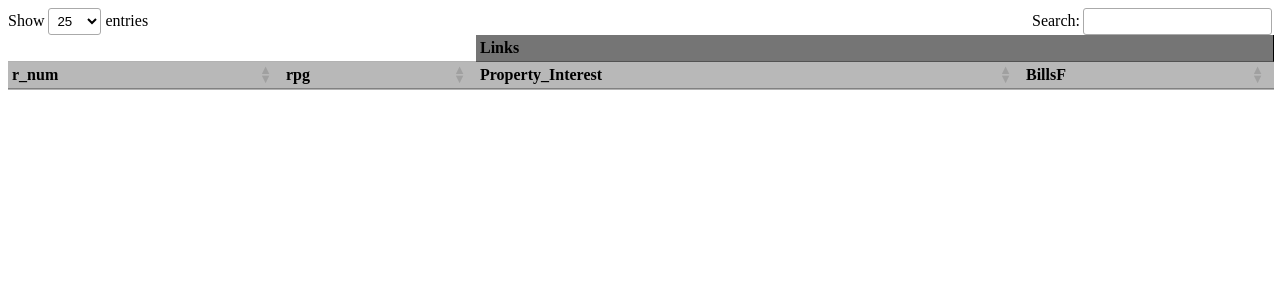
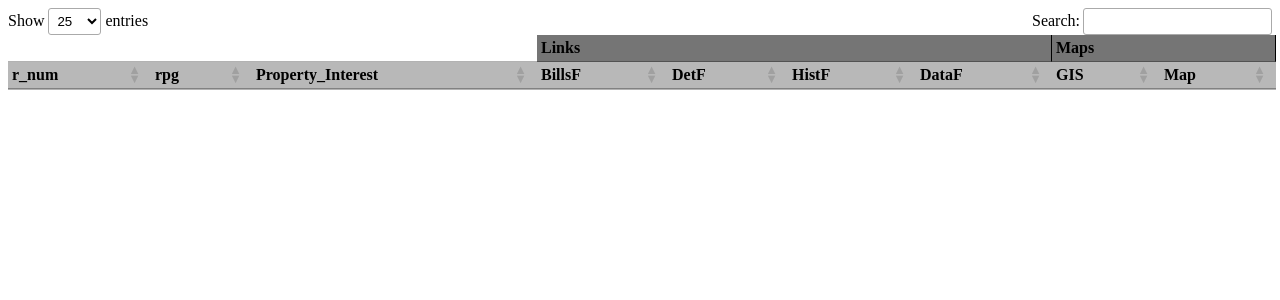
Before and after one commit to jfrerich/django-getrealty, a Django app: template templates/realty/testmodel_list.html in a window 1280 px wide. Shown: the top 300 px of the page. Run offline with Django 3.2, Linux system fonts and the light colour scheme; the template is opened without the code that fills it, so the values that code supplies are empty; some libraries are stand-ins or nearby versions.

Commit message:
Added more columns

```diff
--- a/templates/realty/testmodel_list.html
+++ b/templates/realty/testmodel_list.html
@@ -51,12 +51,52 @@ $(document).ready(function() {
             },
             {
                 name: 'Files_xx_BillsF',
+                render: function(data, type, row, meta){
+                  data = '<a class="clickablename" href="#testPagejunk">' + 'Bills' + '</a>';
+                  return data;
+                },
                 targets: [3]
-                // render: function(data, type, row, meta){
-                //   data = '<a class="clickablename" href="#testPagejunk">' + data + '</a>';
-                //   return data;
-                // }
-            }
+            },
+            {
+                name: 'Files_xx_DetF',
+                render: function(data, type, row, meta){
+                  data = '<a class="clickablename" href="#testPagejunk">' + 'Det' + '</a>';
+                  return data;
+                },
+                targets: [4]
+            },
+            {
+                name: 'Files_xx_HistF',
+                render: function(data, type, row, meta){
+                  data = '<a class="clickablename" href="#testPagejunk">' + 'Hist' + '</a>';
+                  return data;
+                },
+                targets: [5]
+            },
+            {
+                name: 'Files_xx_DataF',
+                render: function(data, type, row, meta){
+                  data = '<a class="clickablename" href="#testPagejunk">' + 'Data' + '</a>';
+                  return data;
+                },
+                targets: [6]
+            },
+            {
+                name: 'Maps_xx_GIS',
+                render: function(data, type, row, meta){
+                  data = '<a class="clickablename" href="#testPagejunk">' + 'GIS' + '</a>';
+                  return data;
+                },
+                targets: [7]
+            },
+            {
+                name: 'Maps_xx_Map',
+                render: function(data, type, row, meta){
+                  data = '<a class="clickablename" href="#testPagejunk">' + 'Map' + '</a>';
+                  return data;
+                },
+                targets: [8]
+            },
         ],
         'rowCallback': function(row, data, index){
 
@@ -201,9 +241,9 @@ console.log(TESTMODEL_LIST_JSON_URL)
   <table class="datatable compact">
     <thead>
       <tr style="text-align: center;">
-        <th colspan="2"></th>
+        <th colspan="3"></th>
         <th style="background-color: #757575; border-right:1px solid #000" colspan="4">Links</th>
-        <!-- <th style="background&#45;color: #757575; border&#45;right:1px solid #000" colspan="2">Maps</th> -->
+        <th style="background-color: #757575; border-right:1px solid #000" colspan="2">Maps</th>
         <!-- <th colspan="2"></th> -->
         <!-- <th style="background&#45;color: #757575; border&#45;right:1px solid #000" colspan="3">Prop_Details</th> -->
         <!-- <th style="background&#45;color: #757575; border&#45;right:1px solid #000" colspan="2">Tax_Due</th>	 -->
@@ -217,6 +257,11 @@ console.log(TESTMODEL_LIST_JSON_URL)
             <th>{% trans "rpg" %}</th>
             <th>{% trans "Property_Interest" %}</th>
             <th>{% trans "BillsF" %}</th>
+            <th>{% trans "DetF" %}</th>
+            <th>{% trans "HistF" %}</th>
+            <th>{% trans "DataF" %}</th>
+            <th>{% trans "GIS" %}</th>
+            <th>{% trans "Map" %}</th>
       </tr>
     </thead>
     <tbody>
```
Also changed, not shown: models.py (+6 -6 lines).
